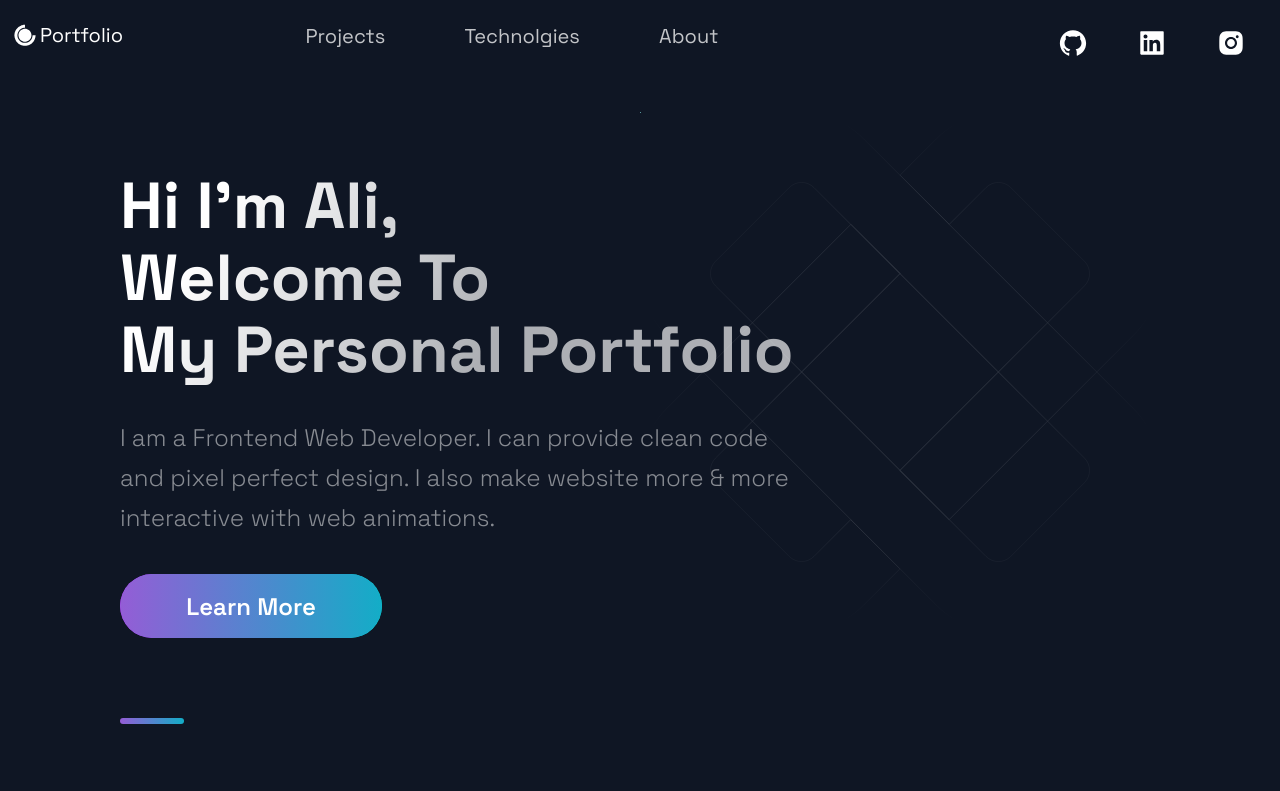
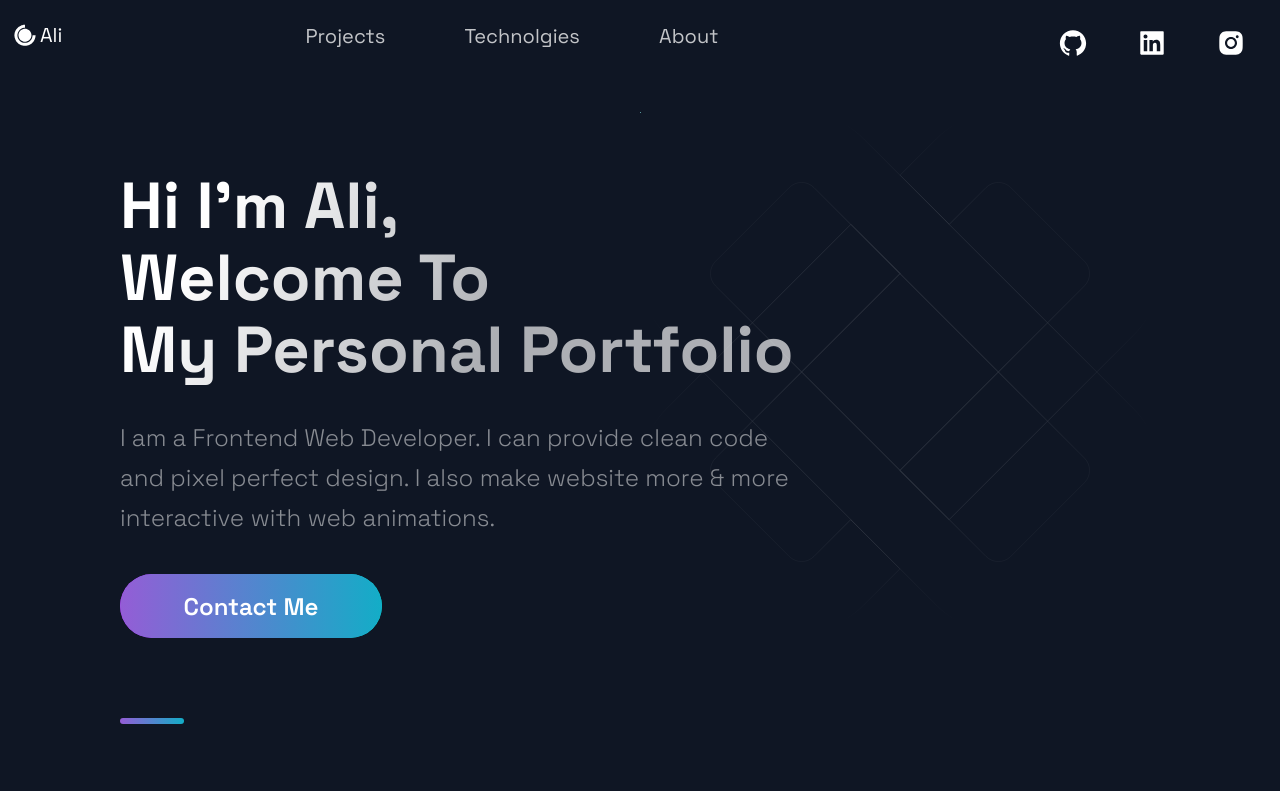
Before and after one commit to alemughal/portfolio, a Next.js app: page / in a window 1280 px wide. Shown: the top 791 px of the page. Built offline with nearby package versions, Linux system fonts and the light colour scheme.

Commit message:
Some changes

```diff
--- a/src/components/Header/Header.js
+++ b/src/components/Header/Header.js
@@ -14,10 +14,6 @@ import {
   SocialIcons,
 } from "./HeaderStyles";
 
-<Head>
-  <title>Portfolio</title>
-  <link rel="icon" href="/favicon.ico" />
-</Head>;
 const Header = () => (
   <>
     <Head>
@@ -35,7 +31,7 @@ const Header = () => (
             marginBottom: "20px",
           }}
         >
-          <DiCssdeck size="3rem" /> <Span>Portfolio</Span>
+          <DiCssdeck size="3rem" /> <Span>Ali</Span>
         </Link>
       </Div1>
       <Div2>
--- a/src/components/Hero/Hero.js
+++ b/src/components/Hero/Hero.js
@@ -22,7 +22,7 @@ const Hero = (props) => (
         animations.
       </SectionText>
       <Button onClick={() => (window.location = "/")}>
-        Learn More
+        Contact Me
       </Button>
     </LeftSection>
   </Section>
```
